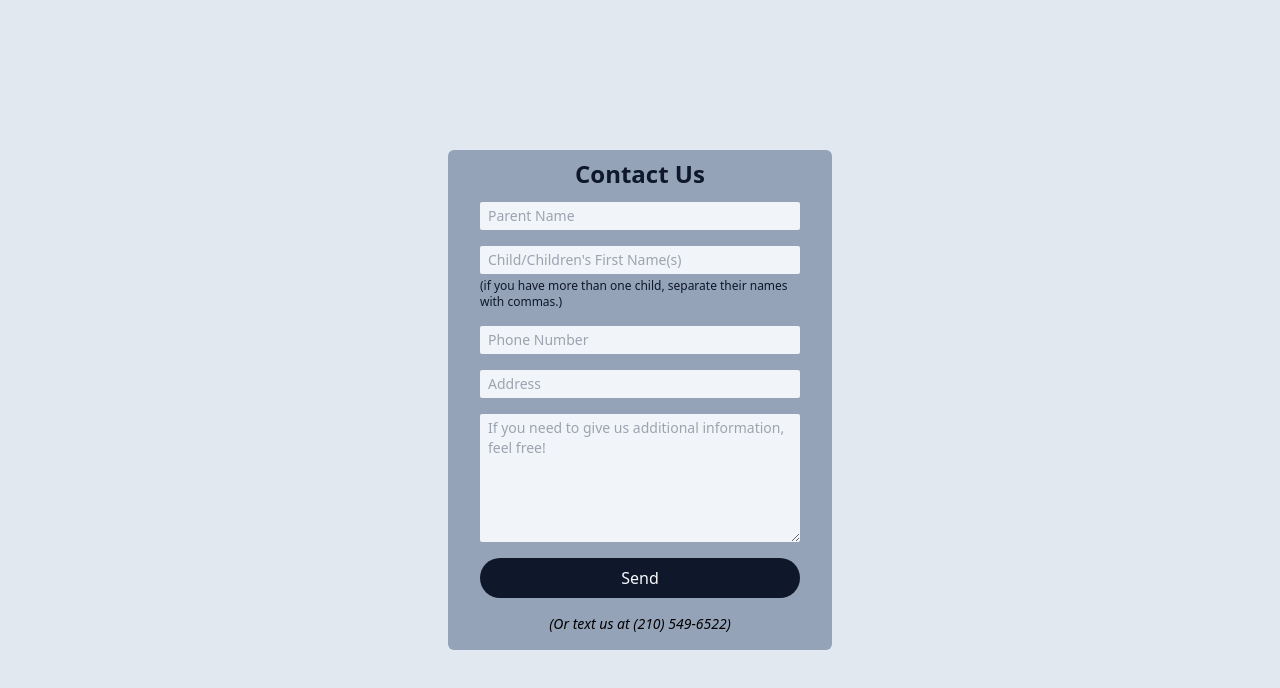
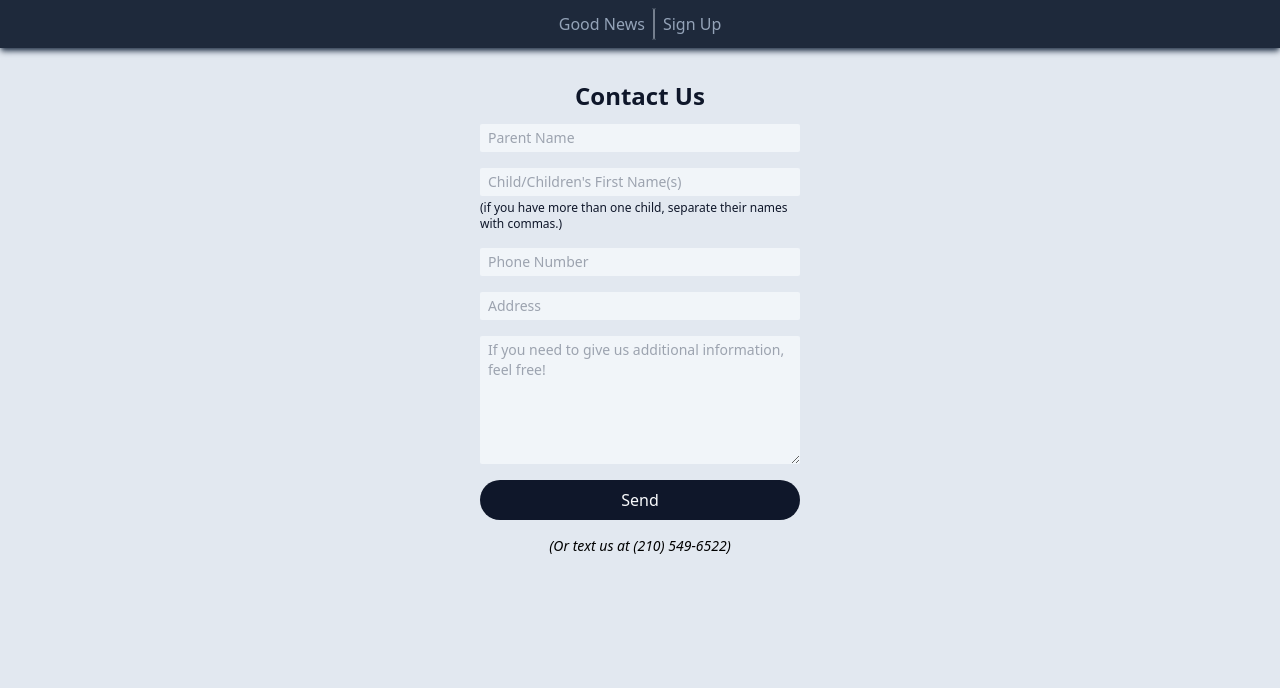
Before and after one commit to QualityWebDev/Sunday_School, a website: page Waifs_Outreach/index.html in a window 1280 px wide. Drawn offline with nearby package versions, Linux system fonts and the light colour scheme.

Commit message:
Added a gospel page.

```diff
--- /dev/null
+++ b/Waifs_Outreach/good-news/gospel.html
@@ -0,0 +1,38 @@
+<!-- index.html -->
+<!DOCTYPE html>
+<html>
+    <head>
+        <meta charset="utf-8">
+        <meta http-equiv="X-UA-Compatible" content="IE=edge">
+        <title>The Gospel | The Bad News And The Good News</title>
+        <meta name="description" content="You need to be saved, and you need to be saved as soon as possible. Learn how.">
+        <meta name="viewport" content="width=device-width, initial-scale=1">
+        <script src="https://cdn.tailwindcss.com"></script>
+        <link rel="icon" href="/logo.svg">
+    </head>
+    <body class=" bg-slate-200">
+        <header class="shadow-md shadow-slate-700 w-screen py-2 bg-slate-800 flex justify-center items-center content-center">
+            <nav class="w-fit flex justify-around items-center content-center">
+                <p class="hover:bg-slate-700 px-2 py-1 rounded-sm text-slate-400 border-r border-solid border-slate-300/50"><a href="/good-news/gospel.html">Good News</a></p>
+                <p class="hover:bg-slate-700 px-2 py-1 rounded-sm text-slate-400 border-l border-solid border-slate-300/50"><a href="/index.html">Sign Up</a></p>
+            </nav>
+        </header>
+        <main class="w-screen m-0 py-6 flex items-center justify-center">
+            <div class="w-9/12">
+                <img src="/good-news/cover.jpg" alt="Cross on a rugged hill." class="mb-5 rounded-sm">
+                <h1 class="text-4xl font-bold text-center text-blue-950">Your Only Hope Is Christ</h1>
+                <article>
+                    <p class="text-justify text-slate-900 my-2">Do you know you need to be saved? Saved from what? You need to be saved from God no matter who you are! And the only one who can save you from God, is God.</p>
+                    <p class="text-justify text-slate-900 my-2">You and I were born and began disobeying, and rebelling against God, who made us, and has TOTAL authority over our lives. God says that because of this He will “throw [you] into the fiery furnace. In that place there will be weeping and gnashing of teeth.” (Matt 13:42)</p>
+                    <p class="text-justify text-slate-900 my-2">So, as you see, we are all in a terrible situation! God is righteous, we have sinned and disobeyed Him, and he’s going to cast us into hell when we die! What can you do to save yourself? The answer is: nothing. You can’t save yourself.</p>
+                    <p class="text-justify text-slate-900 my-2">But, there is someone else who can save you. His name is Jesus Christ. Jesus Christ is God, and is the Son of God: "...Jesus is the Christ, the Son of God..." (John 20:31)</p>
+                    <p class="text-justify text-slate-900 my-2">So, how can Jesus save you? Jesus is God. And yet, he came to earth, and was born just like you and me! Jesus lived a PERFECT life, and never disobeyed God His Father once. Jesus is the only man who does not deserve hell. And yet, Jesus let wicked men kill him by hanging Him on a cross. But as Jesus died, there was something much bigger happening. God the Father was punishing his own Son, for the sins of those whom God will save. “it was the will of the LORD to crush him; he has put him to grief; when his soul makes an offering for guilt...” (Isa 53:10)</p>
+                    <p class="text-justify text-slate-900 my-2">But, Jesus did not stay dead, three days after he died, He rose, and is alive today, in heaven, where He rules. One day He will come back and judge the world.</p>
+                    <p class="text-justify text-slate-900 my-2">So, how can you be saved by Jesus? You must come to Jesus as the only way to be saved! You must submit to Him as your ruler. You must believe he is all the the Bible says he is! Then, instead of God’s eternal wrath in hell, you will experience God’s eternal blessing. "..Repent and believe in the gospel." (Mark 1:15)</p>
+                    <p class="text-justify text-slate-900 my-2">And so, I end with the words that Jesus himself has spoken: “All that the Father gives me will come to me, and whoever comes to me I will never cast out.” (John 6:37)</p>
+                </article>
+                <p class="text-justify text-slate-900 my-2">To Learn more see <a class="text-blue-800" href="https://illbehonest.com/biblical-gospel">this video</a>.</p>
+            </div>
+        </main>
+    </body>
+</html>
--- a/Waifs_Outreach/index.html
+++ b/Waifs_Outreach/index.html
@@ -10,8 +10,15 @@
         <script src="https://cdn.tailwindcss.com"></script>
         <link rel="icon" href="/logo.svg">
     </head>
-    <body class="h-screen w-screen m-0 flex items-center justify-center bg-slate-200">
-        <main class="grid bg-slate-400 h-4/5 rounded-md align-middle h-fit">
+    <body class=" bg-slate-200">
+        <header class="shadow-md shadow-slate-700 w-screen py-2 bg-slate-800 flex justify-center items-center content-center">
+            <nav class="w-fit flex justify-around items-center content-center">
+                <p class="hover:bg-slate-700 px-2 py-1 rounded-sm text-slate-400 border-r border-solid border-slate-300/50"><a href="/good-news/gospel.html">Good News</a></p>
+                <p class="hover:bg-slate-700 px-2 py-1 rounded-sm text-slate-400 border-l border-solid border-slate-300/50"><a href="/index.html">Sign Up</a></p>
+            </nav>
+        </header>
+        <main class="w-screen m-0 py-6 flex items-center justify-center">
+            <div class="w-9/12">
                 <h1 class="text-center font-bold h-5 text-2xl text-slate-900 py-2">Contact Us</h1>
                 <form action="https://getform.io/f/bejyndga" method="POST" class="grid justify-center p-8 gap-4">
                     <div class="grid justify-center items-center content-center">
@@ -25,6 +32,7 @@
                     <button type="submit" class="bg-slate-900 py-2 text-slate-50 rounded-3xl hover:bg-slate-800 active:bg-slate-950">Send</button>
                 </form>
                 <p class="text-center py-4 -mt-8 italic text-sm">(Or text us at (210) 549-6522)</p>
+            </div>
         </main>
     </body>
 </html>
```
Also changed, not shown: Waifs_Outreach/good-news/cover.jpg (added). Lines whose indentation alone changed are shown as unchanged.
